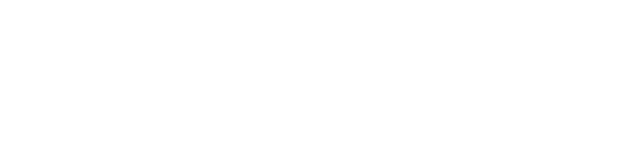
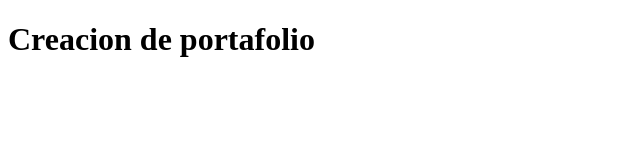
Before and after one commit to xkronox/xkronox.github.io, a plain HTML site: page index.html in a window 1280 px wide. Shown: the whole page, without its empty margins (0-640 px from the left). Drawn offline with Linux system fonts and the light colour scheme.

Commit message:
agregado h1

```diff
--- a/index.html
+++ b/index.html
@@ -4,9 +4,9 @@
     <meta charset="UTF-8">
     <meta http-equiv="X-UA-Compatible" content="IE=edge">
     <meta name="viewport" content="width=device-width, initial-scale=1.0">
-    <title>Document</title>
+    <title>Portafolio</title>
 </head>
 <body>
-
+    <h1>Creacion de portafolio</h1>
 </body>
 </html>
```
